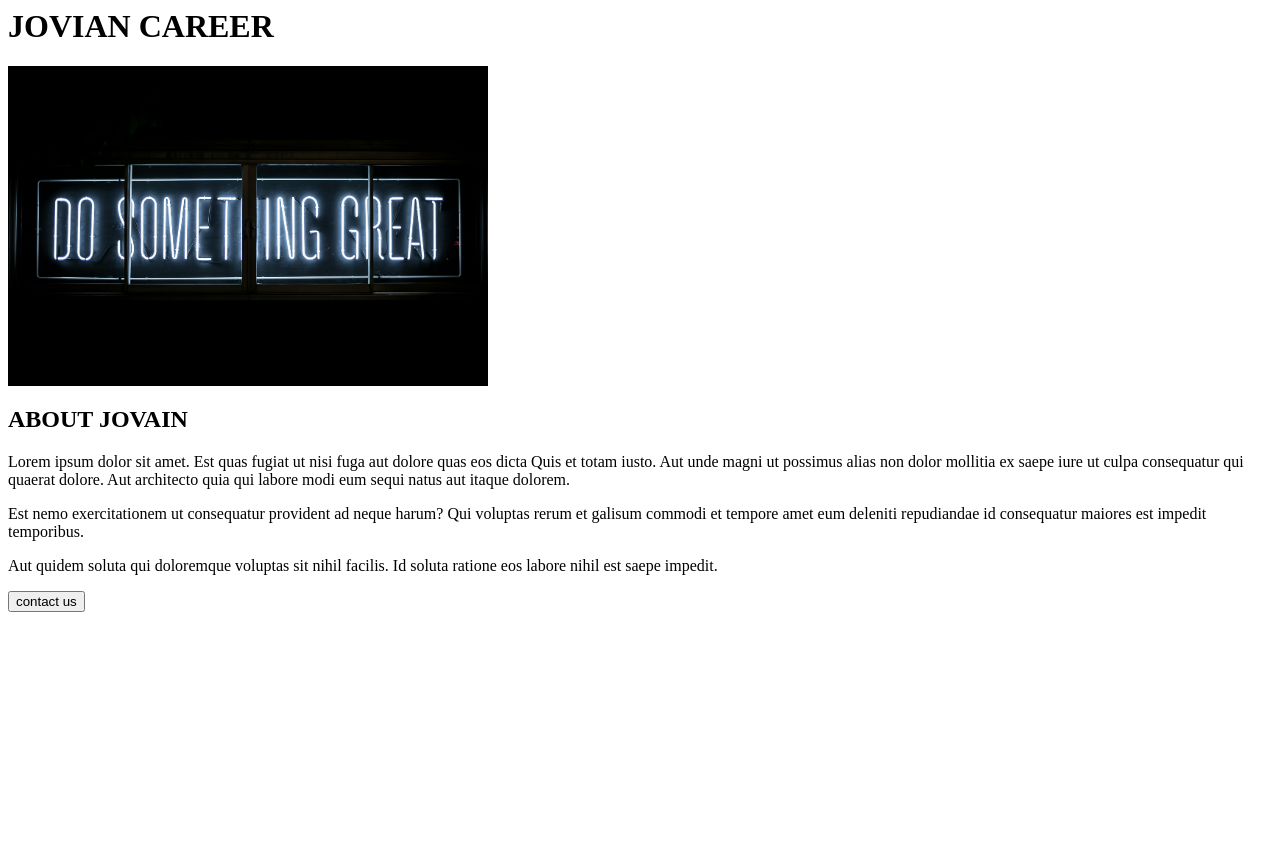
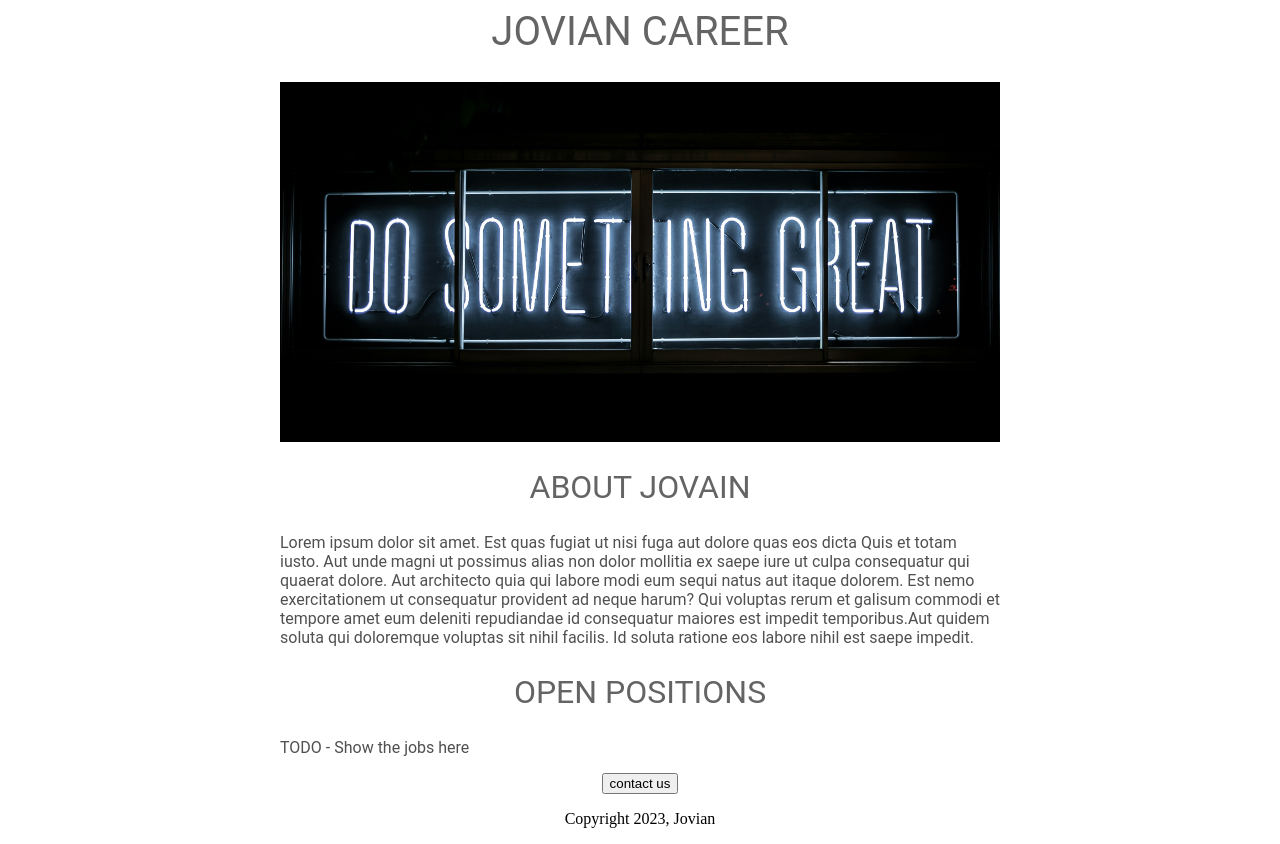
Before and after one commit to raunakpandey1977/jovian-career-website, a Flask app: page / in a window 1280 px wide. Before the commit the page ends 612 px from the top, so only its background shows below. Run offline with Flask 3, Linux system fonts and the light colour scheme.

Commit message:
adding css and html to praveen

```diff
--- a/templates/home.html
+++ b/templates/home.html
@@ -2,14 +2,59 @@
 <html>
   <head>
     <title>HELLO JOVIAN STUDENT</title>
+    <style>
+      h1 {
+        font-size: 40px;
+        font-family: Roboto;
+        font-weight: normal;
+        color: rgb(100, 100, 100);
+        text-align: center;
+      }
 
+
+      #banner {
+        width: 100%;
+        height: 360px;
+        object-fit: cover;
+      }
+
+      h2 {
+        font-family: Roboto;
+        font-size: 32px;
+        color: rgb(100, 100, 100);
+        text-align: center;
+        font-weight: normal;
+      }
+      #container {
+        max-width: 720px;
+        margin: 0 auto;
+
+     }
+      .bodytext{
+        font-family: Roboto;
+        color: rgb(80, 80, 80);
+      }
+
+      </style>
   </head>
   <body>
-    <h1>JOVIAN CAREER</h1>
-    <img src="https://a9edb456-2254-42e1-8fd2-c618edf8529b-00-1dtkgkq3o7gio.pike.replit.dev:5000/static/banner.jpg" height="320">
-    <h2>ABOUT JOVAIN</h2>
-    <p><p>Lorem ipsum dolor sit amet. Est quas fugiat ut nisi fuga aut dolore quas eos dicta Quis et totam iusto. Aut unde magni ut possimus alias non dolor mollitia ex saepe iure ut culpa consequatur qui quaerat dolore. Aut architecto quia qui labore modi eum sequi natus aut itaque dolorem. </p><p>Est nemo exercitationem ut consequatur provident ad neque harum? Qui voluptas rerum et galisum commodi et tempore amet eum deleniti repudiandae id consequatur maiores est impedit temporibus. </p><p>Aut quidem soluta qui doloremque voluptas sit nihil facilis. Id soluta ratione eos labore nihil est saepe impedit. </p>
-</p>
-    <button>contact us</button>
+    <div id="container">
+
+      <h1>JOVIAN CAREER</h1>
+
+      <img id= "banner" src="https://a9edb456-2254-42e1-8fd2-c618edf8529b-00-1dtkgkq3o7gio.pike.replit.dev:5000/static/banner.jpg">
+
+      <h2>ABOUT JOVAIN</h2>
+
+      <p class="bodytext"> Lorem ipsum dolor sit amet. Est quas fugiat ut nisi fuga aut dolore quas eos dicta Quis et totam iusto. Aut unde magni ut possimus alias non dolor mollitia ex saepe iure ut culpa consequatur qui quaerat dolore. Aut architecto quia qui labore modi eum sequi natus aut itaque dolorem. Est nemo exercitationem ut consequatur provident ad neque harum? Qui voluptas rerum et galisum commodi et tempore amet eum deleniti repudiandae id consequatur maiores est impedit temporibus.Aut quidem soluta qui doloremque voluptas sit nihil facilis. Id soluta ratione eos labore nihil est saepe impedit.
+      </p>
+
+      <h2>OPEN POSITIONS</h2>
+      <p class="bodytext"> TODO - Show the jobs here</p>
+      <div style="text-align:center;">
+        <button>contact us</button>
+        <p>Copyright 2023, Jovian</p>
+        </div>
+    </div>
   </body>
 </html>
```
